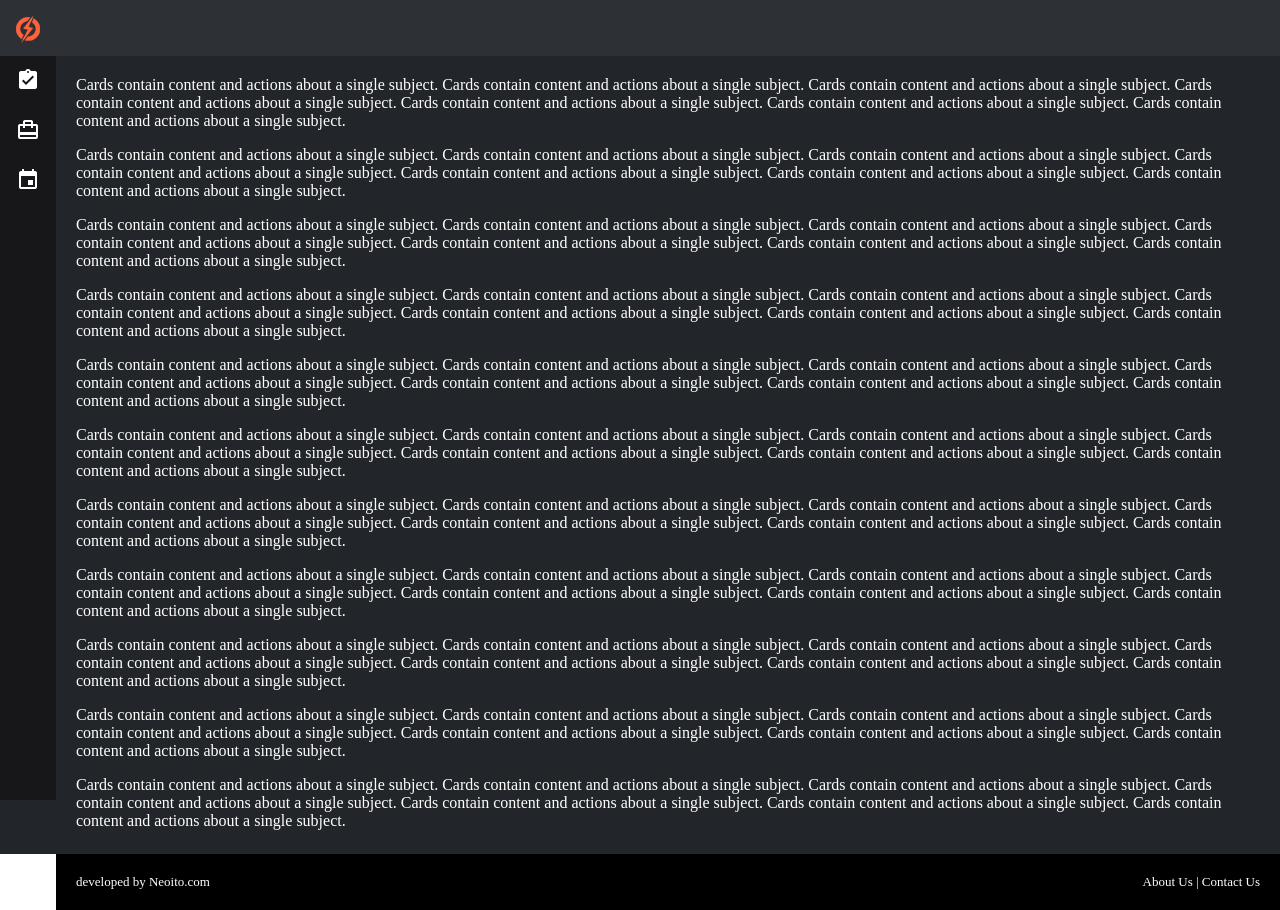
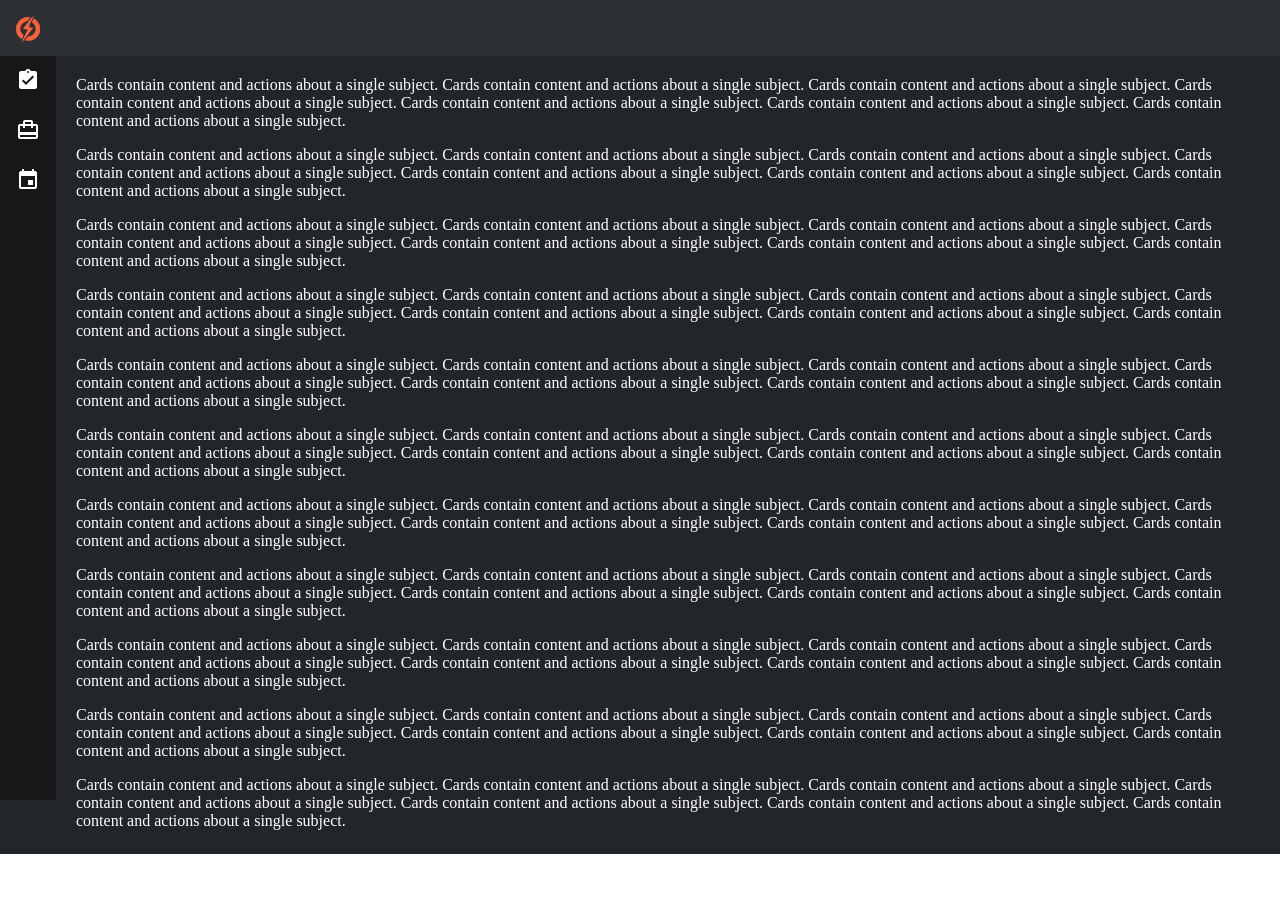
Before and after one commit to neoito-hub/sidebar-plugin-demo, an Angular app: page / in a window 1280 px wide. After the commit the page ends 854 px from the top, so only its background shows below. Built offline with nearby package versions, Linux system fonts and the light colour scheme.

Commit message:
Remove footer

```diff
--- a/src/app/component/footer/footer.component.html
+++ /dev/null
@@ -1,8 +0,0 @@
-<div class="n-footer">
-  <div class="first-section" >
-developed by Neoito.com
-  </div>
-  <div class="sec-section" >
-About Us | Contact Us
-  </div>
-</div>
--- a/src/app/component/footer/footer.component.scss
+++ /dev/null
@@ -1,16 +0,0 @@
-.n-footer {
-  background: black;
-  display: flex;
-  justify-content: space-between;
-  font-size: 13px;
-  color: white;
-  position: relative;
-  bottom: 0;
-  margin-left: 56px;
-  width: calc(100% - 56px);
-}
-
-.first-section,
-.sec-section {
-  padding: 20px;
-}
--- a/src/app/component/footer/footer.component.ts
+++ /dev/null
@@ -1,12 +0,0 @@
-import { Component, OnInit } from '@angular/core';
-
-@Component({
-  selector: 'footer',
-  templateUrl: './footer.component.html',
-  styleUrls: ['./footer.component.scss']
-})
-export class FooterComponent implements OnInit {
-  constructor() {}
-
-  ngOnInit() {}
-}
--- a/src/app/container/layout/layout.component.html
+++ b/src/app/container/layout/layout.component.html
@@ -1,10 +1,7 @@
 <topbar></topbar>
 <div>
   <sidebar></sidebar>
-
   <div class="content-container">
     <content></content>
   </div>
-
 </div>
-<footer></footer>
--- a/src/app/container/layout/layout.module.ts
+++ b/src/app/container/layout/layout.module.ts
@@ -2,7 +2,6 @@ import { NgModule } from '@angular/core';
 import { CommonModule } from '@angular/common';
 import { SidebarComponent } from '../../component/sidebar/sidebar.component';
 import { TopbarComponent } from '../../component/topbar/topbar.component';
-import { FooterComponent } from '../../component/footer/footer.component';
 import { ContentComponent } from '../../component/content/content.component';
 import { LayoutComponent } from './layout.component';
 
@@ -11,7 +10,6 @@ import { LayoutComponent } from './layout.component';
   declarations: [
     SidebarComponent,
     TopbarComponent,
-    FooterComponent,
     ContentComponent,
     LayoutComponent
   ],
```
Also changed, not shown: 1 other file (tests, documents, lock files or other folders).
